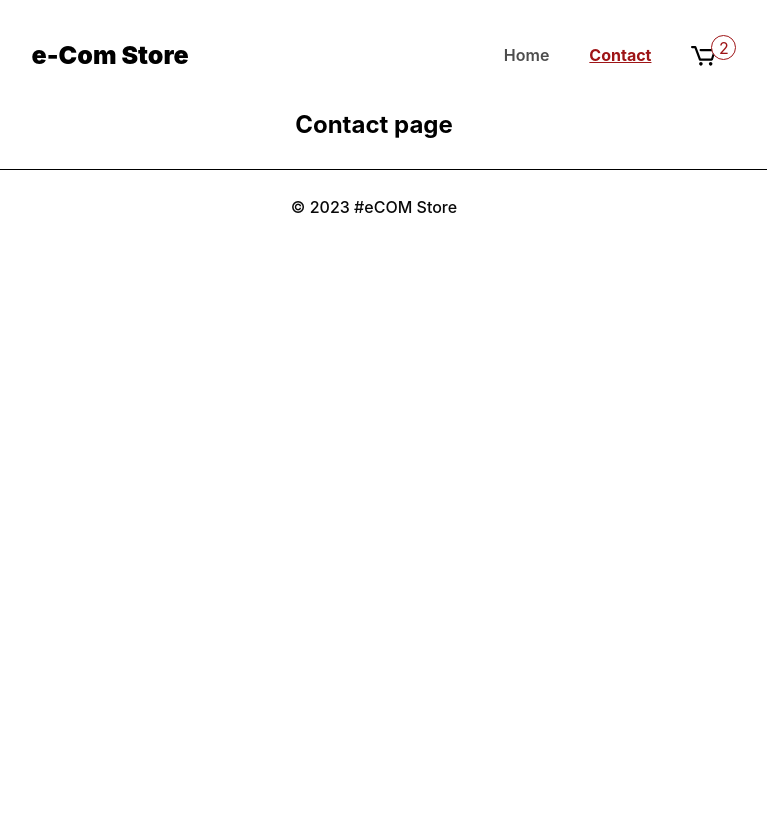
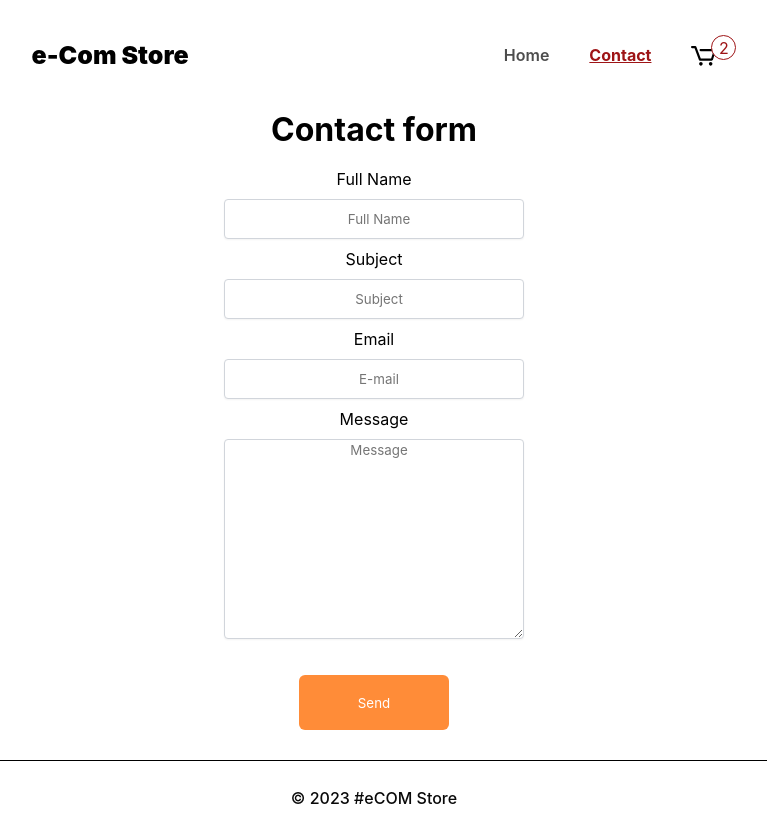
Before and after one commit to anasommer/fed-frameworks-ca, a React (Vite) app: page /contact in a window 1280 px wide. Shown: the whole page, without its empty margins (266-1033 px from the left). Before the commit the page ends 800 px from the top, so only its background shows below. Built offline with nearby package versions, Linux system fonts and the light colour scheme.

Commit message:
added basic html structure for contact form

```diff
--- a/src/pages/ContactPage.jsx
+++ b/src/pages/ContactPage.jsx
@@ -1,3 +1,31 @@
 export default function ContactPage() {
-  return <h2>Contact page</h2>;
+  function handleSubmit(e) {
+    e.preventDefault();
+  }
+
+  return (
+    <div className='form-container'>
+      <h1>Contact form</h1>
+      <form onSubmit={handleSubmit} className='contact-form'>
+        <label>
+          Full Name <br />
+          <input type='text' name='name' placeholder='Full Name' />
+        </label>
+        <label>
+          Subject <br />
+          <input type='text' name='subject' placeholder='Subject' />
+        </label>
+        <label>
+          Email <br />
+          <input type='email' name='email' placeholder='E-mail' />
+        </label>
+        <label>
+          Message <br />
+          <textarea placeholder='Message' />
+        </label>
+
+        <button>Send</button>
+      </form>
+    </div>
+  );
 }
--- a/style.css
+++ b/style.css
@@ -190,6 +190,73 @@ main {
 .star-icon {
   color: #c80c44;
   margin-top: 10px;
+}
+
+/* CONTACT FORM */
+
+.form-container {
+  display: flex;
+  flex-direction: column;
+  align-items: center;
+  padding-inline: 27px;
+}
+
+.contact-form {
+  display: flex;
+  flex-direction: column;
+  width: 100%;
+  margin-top: 20px;
+}
+
+.contact-form > label input,
+.contact-form > label textarea {
+  border: 1px solid rgba(209, 213, 219);
+  height: 40px;
+  text-indent: 10px;
+  font-family: 'Inter', sans-serif;
+  box-shadow: 0px 1px 2px rgba(0, 0, 0, 0.05);
+  font-weight: 400;
+  width: 300px;
+  border-radius: 4px;
+  margin: 10px;
+}
+.contact-form > label textarea {
+  height: 200px;
+}
+
+.contact-form > input:focus {
+  outline: none;
+}
+
+.contact-form > input:first-of-type {
+  border-radius: 6px 6px 0px 0px;
+}
+
+.contact-form > input:last-of-type {
+  border-radius: 0px 0px 6px 6px;
+  border-top: none;
+}
+
+.contact-form > button {
+  background-color: #ff8c38;
+  border: none;
+  border-radius: 6px;
+  height: 55px;
+  margin-top: 22px;
+  color: white;
+  font-family: 'Inter', sans-serif;
+  cursor: pointer;
+  width: 100%;
+  width: 150px;
+}
+
+.contact-form > button:disabled {
+  background-color: #aaaaaa;
+  cursor: not-allowed;
+}
+
+.contact-form-error {
+  color: red;
 }
 
 footer {
@@ -576,61 +643,7 @@ i[class*='van-type-'] {
   color: white;
 }
 
-.login-container {
-  display: flex;
-  flex-direction: column;
-  align-items: center;
-  padding-inline: 27px;
-}
 
-.login-form {
-  display: flex;
-  flex-direction: column;
-  width: 100%;
-  max-width: 500px;
-}
-
-.login-form > input {
-  border: 1px solid rgba(209, 213, 219);
-  height: 40px;
-  text-indent: 10px;
-  font-family: 'Inter', sans-serif;
-  box-shadow: 0px 1px 2px rgba(0, 0, 0, 0.05);
-  font-weight: 400;
-}
-
-.login-form > input:focus {
-  outline: none;
-}
-
-.login-form > input:first-of-type {
-  border-radius: 6px 6px 0px 0px;
-}
-
-.login-form > input:last-of-type {
-  border-radius: 0px 0px 6px 6px;
-  border-top: none;
-}
-
-.login-form > button {
-  background-color: #ff8c38;
-  border: none;
-  border-radius: 6px;
-  height: 55px;
-  margin-top: 22px;
-  color: white;
-  font-family: 'Inter', sans-serif;
-  cursor: pointer;
-}
-
-.login-form > button:disabled {
-  background-color: #aaaaaa;
-  cursor: not-allowed;
-}
-
-.login-error {
-  color: red;
-}
 
 .host-dashboard-earnings {
   background-color: #ffead0;
```
